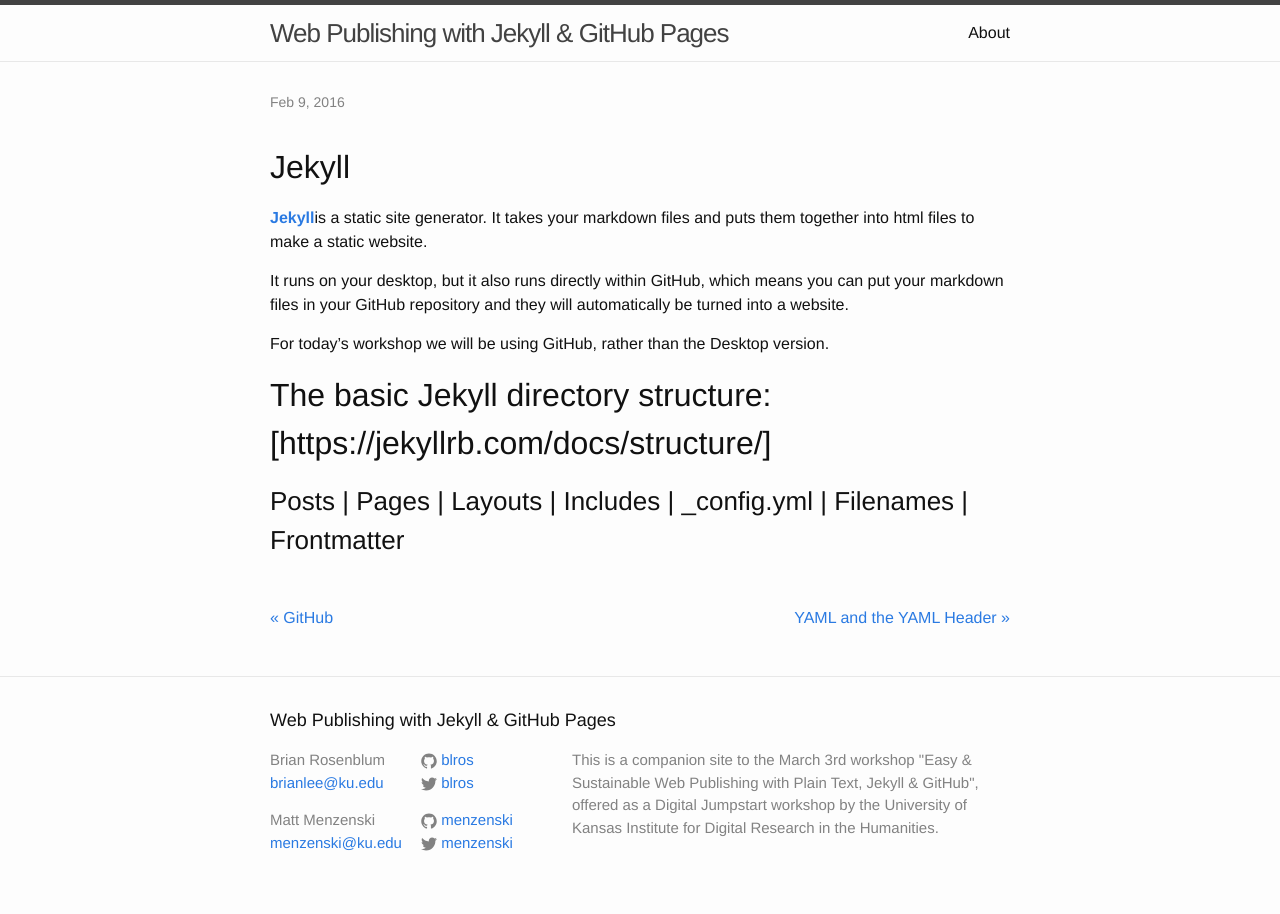
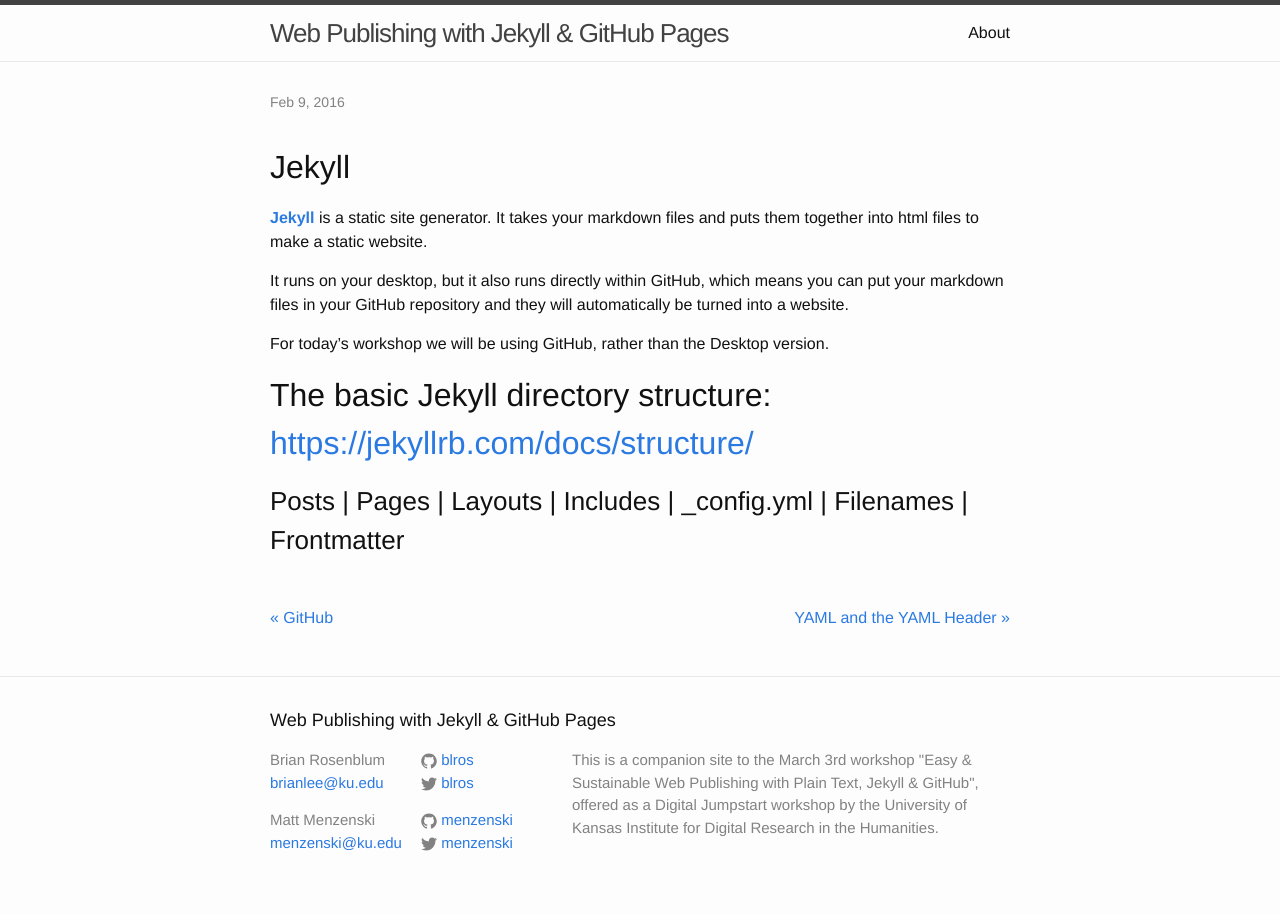
Before and after one commit to menzenski/idrh-static-site-workshop, a Jekyll site: the page built from _posts/2016-02-09-jekyll.md, in a window 1280 px wide. Built offline with Jekyll 4.4.1, drawn with Linux system fonts in a browser that asks for light colours.

```diff
--- a/_posts/2016-02-09-jekyll.md
+++ b/_posts/2016-02-09-jekyll.md
@@ -10,12 +10,12 @@ published: true
 
 ## Jekyll
 
-[**Jekyll**](https://jekyllrb.com/)is a static site generator. It takes your markdown files and puts them together into html files to make a static website.
+[**Jekyll**](https://jekyllrb.com/) is a static site generator. It takes your markdown files and puts them together into html files to make a static website.
 
 It runs on your desktop, but it also runs directly within GitHub, which means you can put your markdown files in your GitHub repository and they will automatically be turned into a website.
 
 For today's workshop we will be using GitHub, rather than the Desktop version.
 
-## The basic Jekyll directory structure: [https://jekyllrb.com/docs/structure/]
+## The basic Jekyll directory structure: <https://jekyllrb.com/docs/structure/>
 
 ### Posts | Pages | Layouts | Includes | \_config.yml | Filenames | Frontmatter
```
